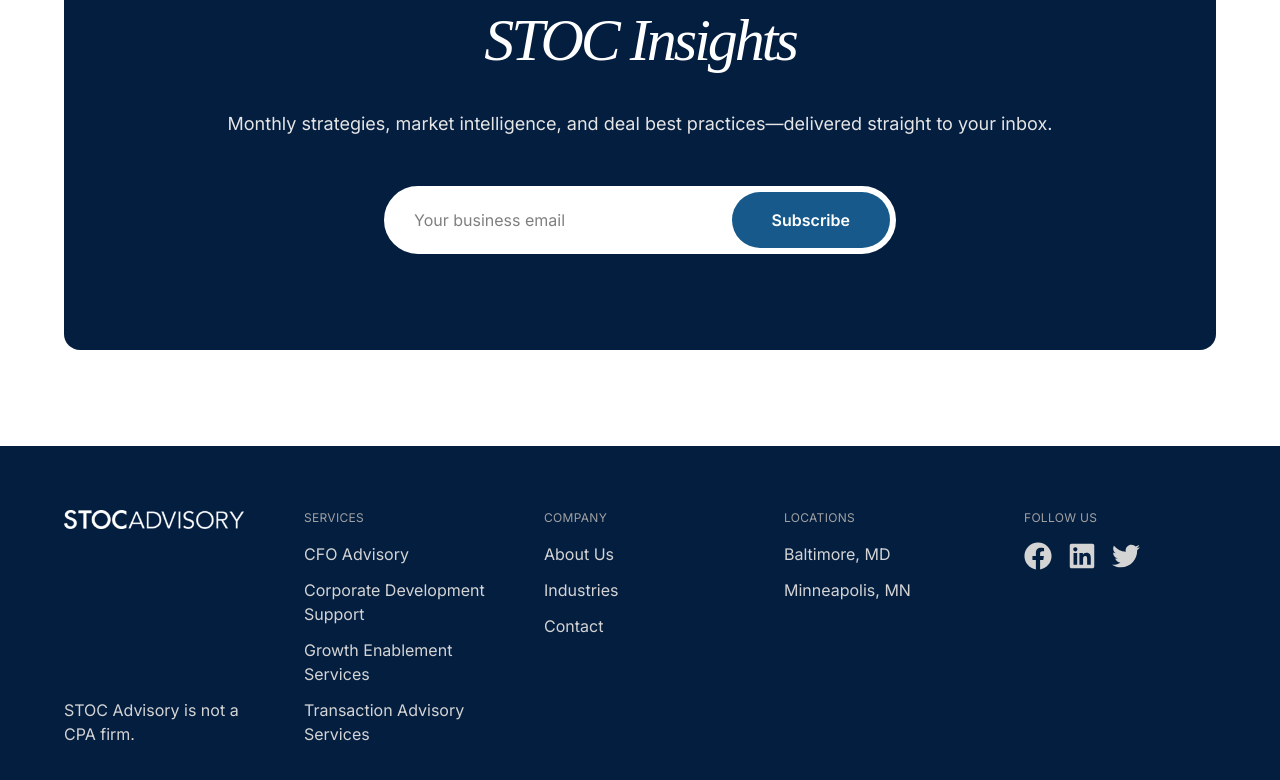
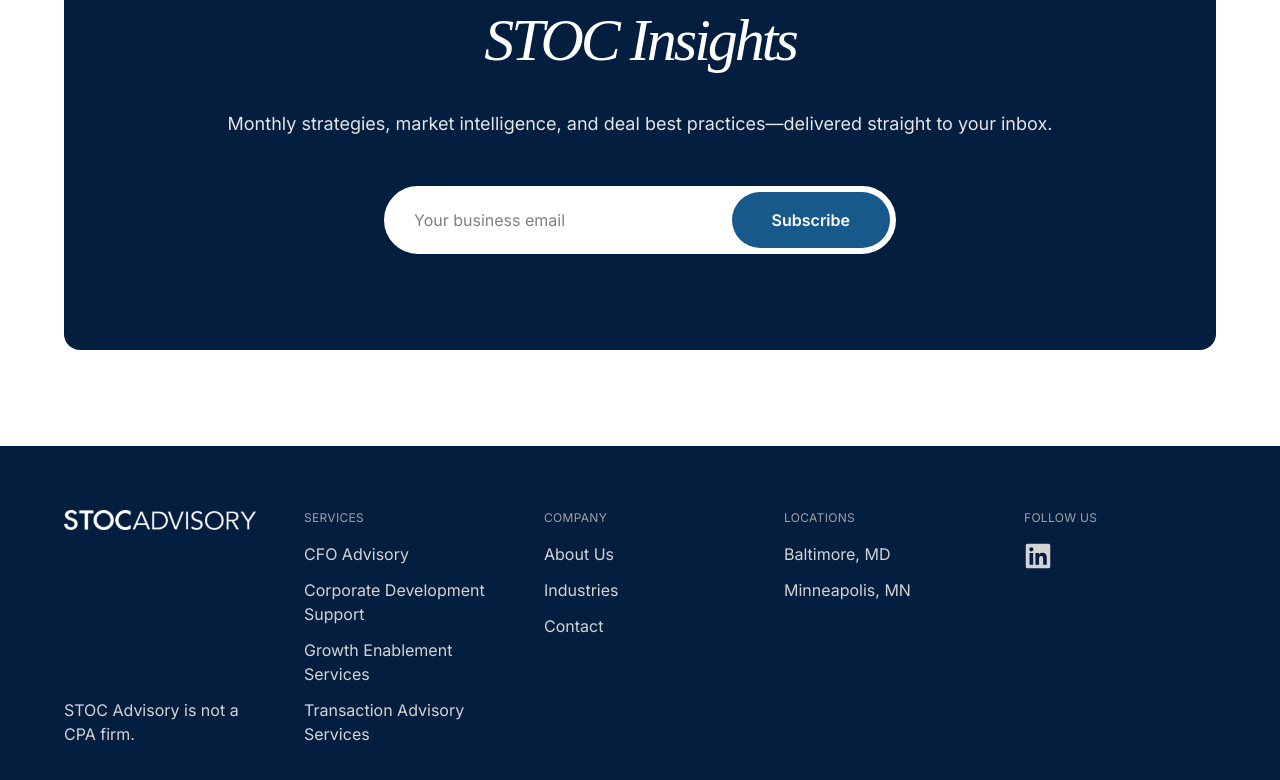
Before and after one commit to mhlauf1/stoc, a Next.js app: page / in a window 1280 px wide. Shown: the part 2950-3730 px from the top of the page. Built offline with nearby package versions, Linux system fonts and the light colour scheme.

Commit message:
footer and nav updates

```diff
--- a/src/components/Footer.tsx
+++ b/src/components/Footer.tsx
@@ -14,11 +14,11 @@
         <div className="flex flex-col justify-between gap-6">
           <Link href="/">
             <Image
-              src="/stoc-logo-main.png"
-              width={180}
-              height={60}
+              src="/stoc-logo.png"
+              width={250}
+              height={100}
               alt="STOC Advisory"
-              className="filter brightness-0 invert"
+              className="filter w-[250px] brightness-0 invert"
             />
           </Link>
           <p className="text-neutral-300 leading-6">
@@ -82,7 +82,7 @@
             {["Baltimore, MD", "Minneapolis, MN"].map((loc) => (
               <li
                 key={loc}
-                className="cursor-pointer hover:text-white transition-colors duration-200"
+                className="hover:text-white transition-colors duration-200"
               >
                 {loc}
               </li>
@@ -96,13 +96,15 @@
             Follow Us
           </h4>
           <div className="flex space-x-4 text-neutral-300">
-            {[FaFacebook, FaLinkedin, FaTwitter].map((Icon, i) => (
-              <Icon
-                key={i}
+            <Link
+              href="https://www.linkedin.com/company/stoc-advisory/"
+              target="_blank"
+            >
+              <FaLinkedin
                 size={28}
-                className="hover:text-white transition-colors duration-200 cursor-pointer"
+                className="hover:text-white cursor-pointer transition-colors duration-200"
               />
-            ))}
+            </Link>
           </div>
         </div>
       </div>
--- a/src/components/Navbar.tsx
+++ b/src/components/Navbar.tsx
@@ -118,7 +118,7 @@
             width={300}
             height={100}
             alt="STOC"
-            className={`transition-all duration-300 ${
+            className={`transition-all md:w-[300px] w-[200px] duration-300 ${
               isDarkBg ? "" : "filter brightness-0 invert"
             }`}
           />
```
